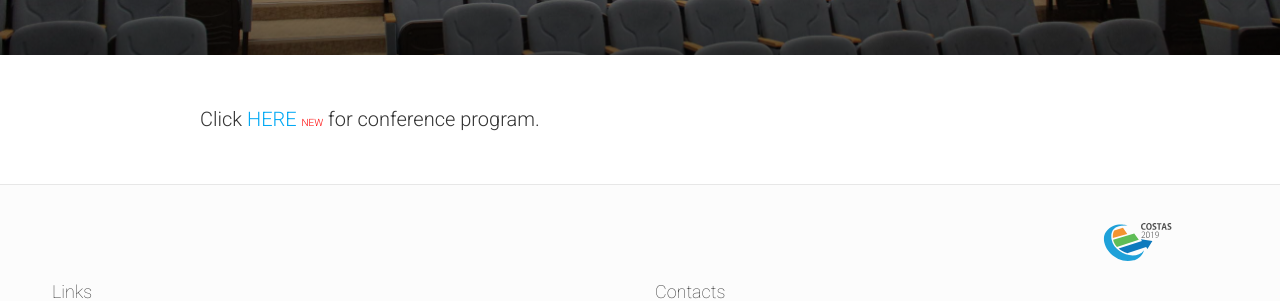
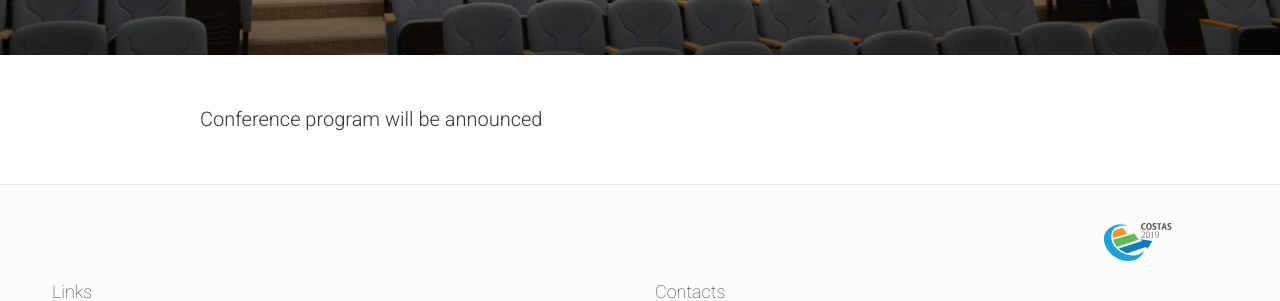
Before and after one commit to okul/costas2019, a Jekyll site: the page built from conference-program.html, in a window 1280 px wide. Shown: the part 352-653 px from the top of the page. Built offline with Jekyll 4.4.1, drawn with Linux system fonts in a browser that asks for light colours; nearby versions of some CDN libraries; comment, search, counter and statistics services are not loaded.

Commit message:
Update conference-program.html

```diff
--- a/_includes/conference-program.html
+++ b/_includes/conference-program.html
@@ -1,7 +1,7 @@
 <!-- Conference Program Section -->
 <div class="abstract-submission">
   <div class="content-wrapper">
-    Click <a href="{{ site.conferenceProgramUrl | prepend: site.baseurl }}" class="">HERE</a> <font size="1" color="red">NEW</font> for conference program.
+    Conference program will be announced
   </div>
 </div>
 <!-- End Conference Program Section -->
```
